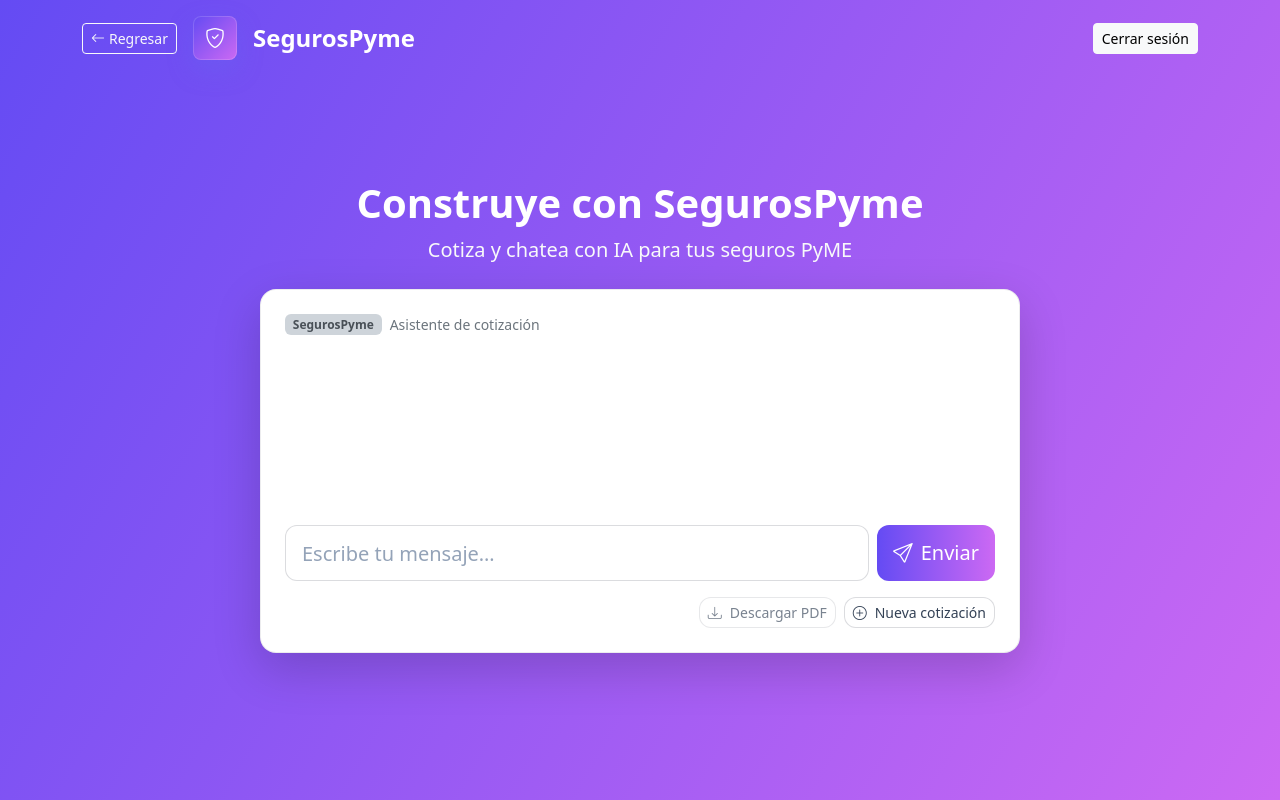
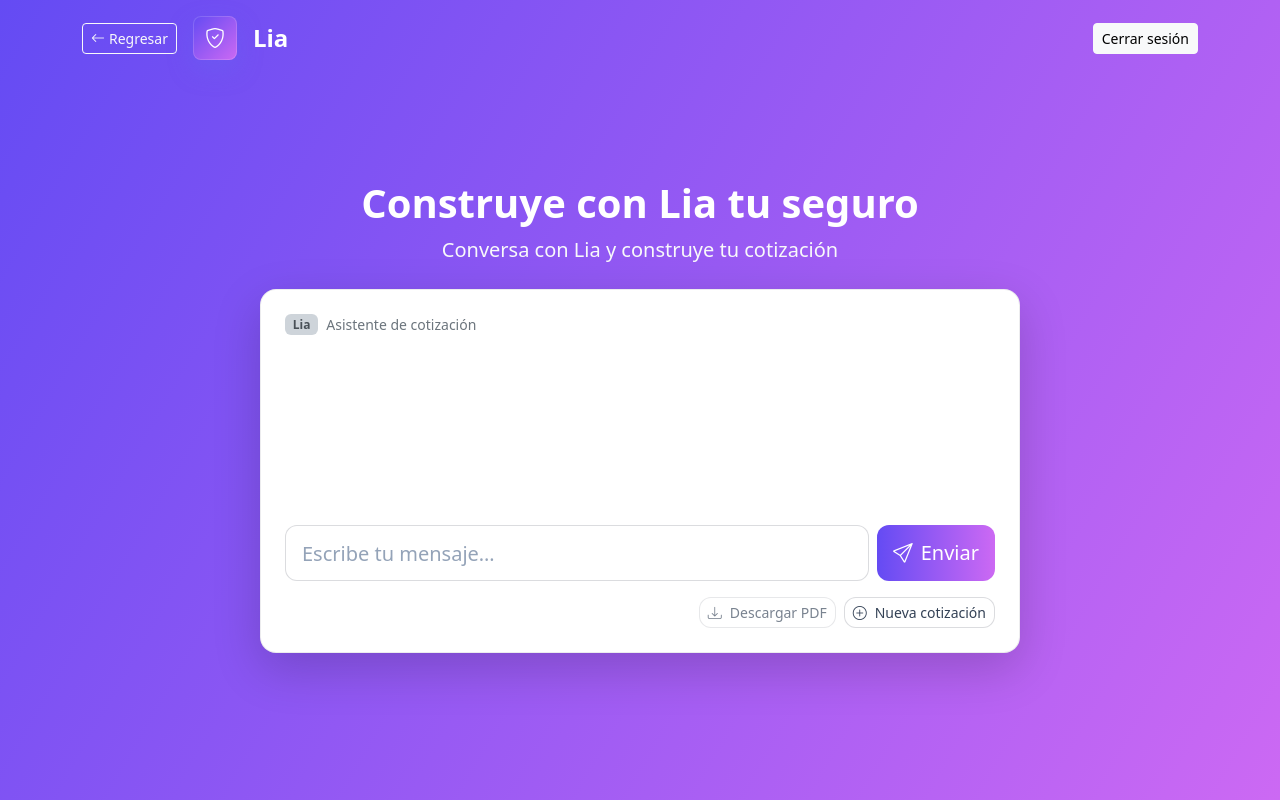
Before and after one commit to lauraac/SegurosPyme, a plain HTML site: page cotizacion/index.html in a window 1280 px wide. Drawn offline with nearby package versions, Linux system fonts and the light colour scheme; sample sign-in values are in the browser's storage.

Commit message:
chore:status login

```diff
--- a/cotizacion/index.html
+++ b/cotizacion/index.html
@@ -36,7 +36,7 @@
             <i class="bi bi-shield-check"></i>
           </div>
           <div>
-            <div class="fw-bold fs-4 lh-1 text-white">SegurosPyme</div>
+            <div class="fw-bold fs-4 lh-1 text-white">Lia</div>
           </div>
         </div>
         <div class="d-flex align-items-center gap-2">
@@ -52,16 +52,14 @@
       <div
         class="container d-flex flex-column align-items-center justify-content-center text-center"
       >
-        <h1 class="fw-bold text-white mb-2">Construye con SegurosPyme</h1>
+        <h1 class="fw-bold text-white mb-2">Construye con Lia tu seguro</h1>
         <p class="lead text-light mb-4">
-          Cotiza y chatea con IA para tus seguros PyME
+          Conversa con Lia y construye tu cotización
         </p>
 
         <div class="chat-card shadow-lg rounded-4 p-3 p-md-4" id="chat-box">
           <div class="d-flex align-items-center gap-2 mb-3">
-            <span class="badge bg-dark-subtle text-light-emphasis"
-              >SegurosPyme</span
-            >
+            <span class="badge bg-dark-subtle text-light-emphasis">Lia</span>
             <small class="text-secondary">Asistente de cotización</small>
           </div>
 
```
